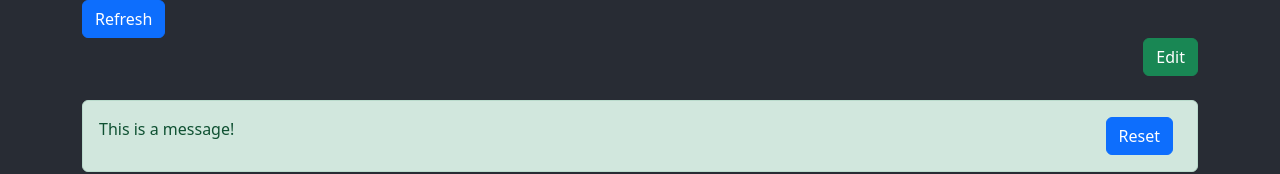
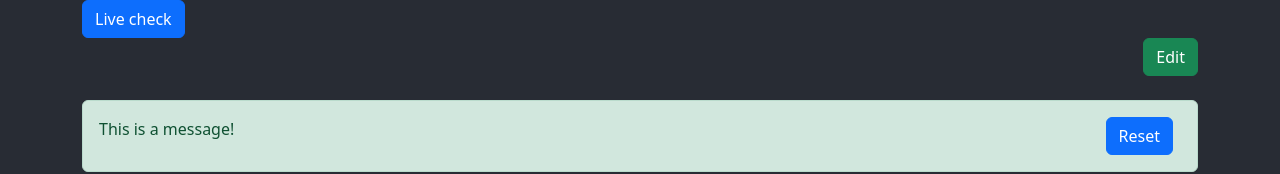
Before and after one commit to Peter-Kang/RemindMeScheduler, a React (Create React App) app in the folder react-frontend/: page / in a window 1280 px wide. Shown: the top 174 px of the page. Built offline with nearby package versions, Linux system fonts and the light colour scheme; no server answers.

Commit message:
Change the button text for the live retrigger

```diff
--- a/react-frontend/src/pages/CurrentReminders/Current.js
+++ b/react-frontend/src/pages/CurrentReminders/Current.js
@@ -3,6 +3,7 @@ import '../../assets/Current.css';
 import {Container, Row, Col, Alert} from "react-bootstrap";
 import Button from 'react-bootstrap/Button';
 import { getHealthCheck, useHealthCheck } from '../../hooks/healthCheck.js'
+
 import { Link } from "react-router-dom";
 
 const Current = () =>
@@ -11,7 +12,7 @@ const Current = () =>
 
     return (
         <Container>
-            <Button onClick={retrigger}>Refresh</Button>
+            <Button onClick={retrigger}>Live check</Button>
             <span><font color ='white'>{' '}{isAlive.message}</font></span>
             <br/>
             <Row className="d-flex align-items-center">
```
